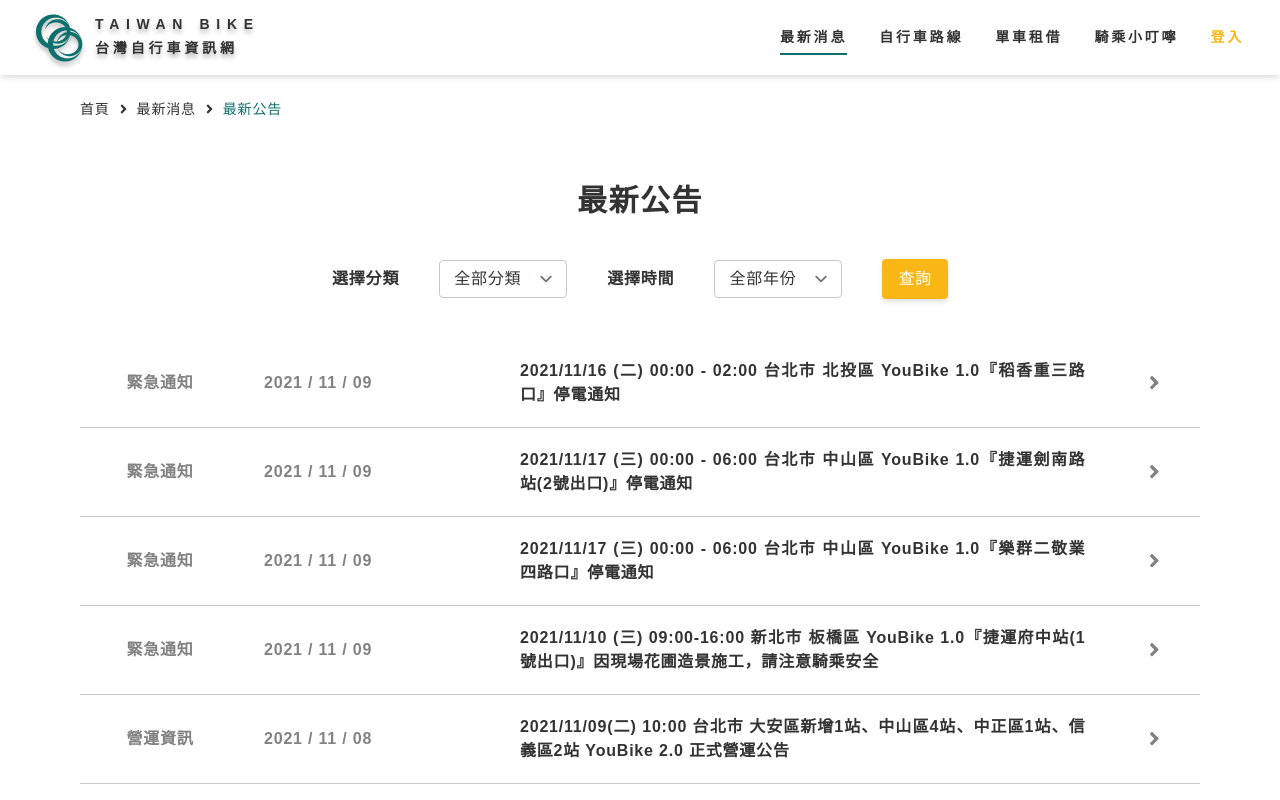
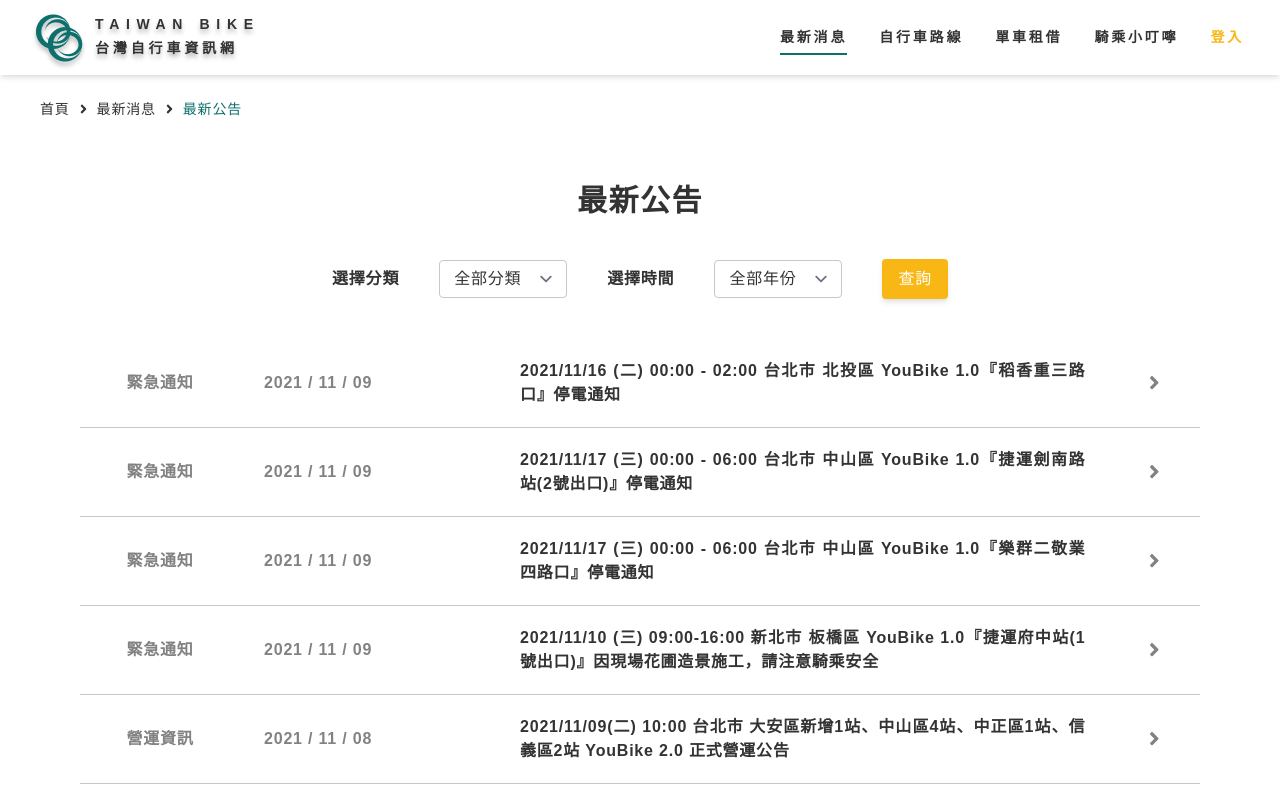
Before and after one commit to peiyunlee/the-f2e-3rd-bike, a React (Create React App) app: page /news/announcement in a window 1280 px wide. Shown: the top 800 px of the page. Built offline with nearby package versions, Linux system fonts and the light colour scheme; what jssha would draw is missing.

Commit message:
breadcrumb rwd temp

```diff
--- a/src/components/Breadcrumb.js
+++ b/src/components/Breadcrumb.js
@@ -85,7 +85,7 @@
   };
 
   return (
-    <div className="mt-header lg:px-20 md:px-10 px-5 pt-6 flex items-center text-black max-w-7xl">
+    <div className="mt-header md:px-10 px-5 pt-6 flex items-center text-black max-w-7xl m-auto">
       <NavLink
         key={"/"}
         exact
```
